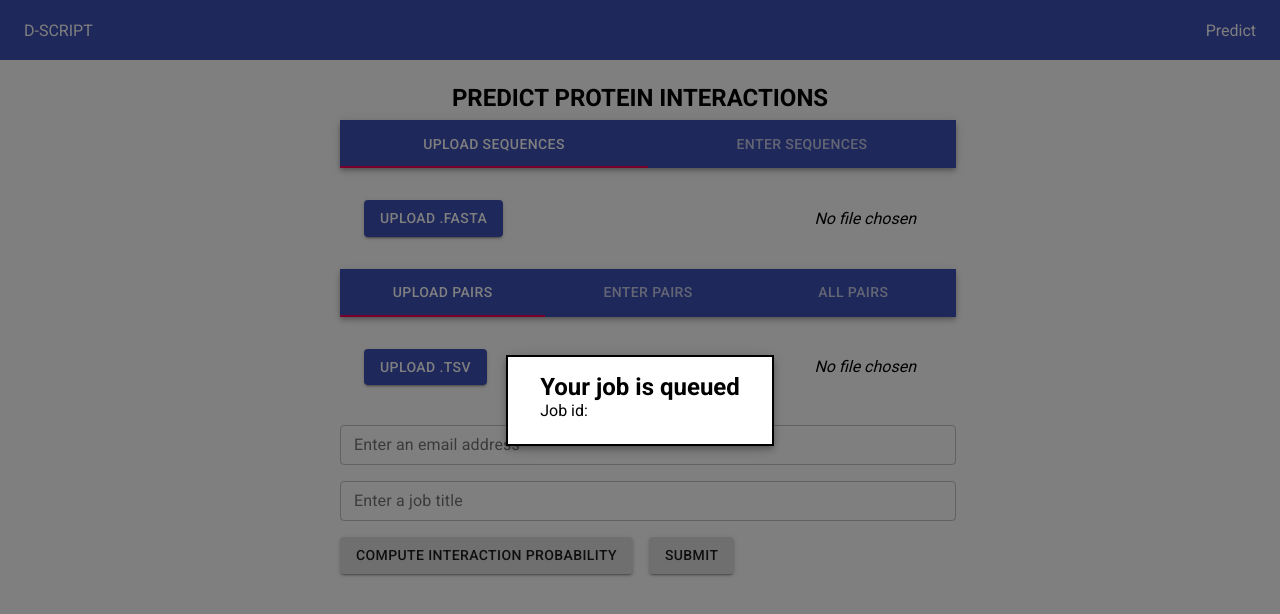
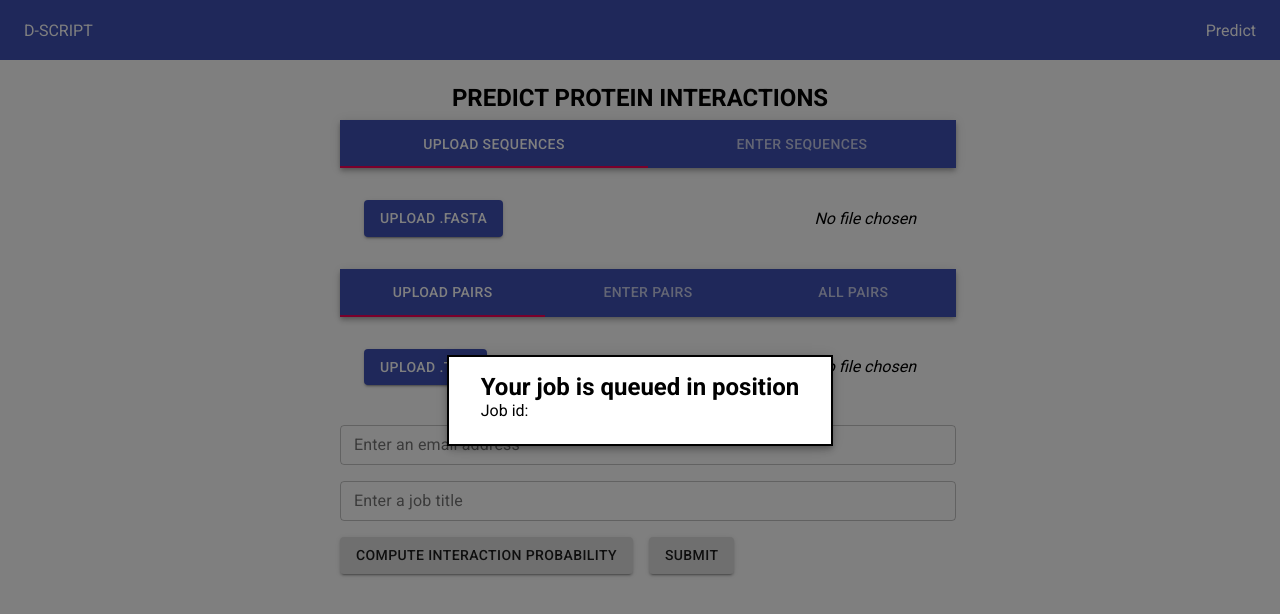
Before and after one commit to samsledje/D-SCRIPT, a React (Create React App) app in the folder web-server/frontend/: page /predict in a window 1280 px wide. Both pictures are taken after a click on the button "COMPUTE INTERACTION PROBABILITY". Shown: the top 614 px of the page. Built offline with nearby package versions, Linux system fonts and the light colour scheme; no server answers.

Commit message:
Passed job id to user upon initial post and handled first job position indication

```diff
--- a/web-server/frontend/src/components/modules/PredictInput.js
+++ b/web-server/frontend/src/components/modules/PredictInput.js
@@ -20,6 +20,8 @@
         'seqsInput': ''
     });
     const [modalOpen, setModalOpen] = useState(false);
+    const [jobId, setJobId] = useState('');
+    const [jobPosition, setJobPosition] = useState('');
 
     const handleModalClose = () => {
         setModalOpen(false)
@@ -109,7 +111,10 @@
             .post("http://localhost:8000/api/predict/", uploadData)
             .then((res) => {
                 console.log(res)
-                setModalOpen(false)
+                setJobId(res.data.id)
+                if (res.data.first) {
+                    setJobPosition(1)
+                }
             })
             .catch((err) => console.log(err))
 
@@ -162,7 +167,7 @@
                 <Button variant='contained' onClick={handleSubmit}>Compute Interaction Probability</Button>
                 <Button variant='contained' onClick={testSubmit}>Submit</Button>
             </form>
-            <SubmissionModal open={modalOpen} handleClose={handleModalClose}></SubmissionModal>
+            <SubmissionModal open={modalOpen} handleClose={handleModalClose} id={jobId} position={jobPosition}></SubmissionModal>
         </div>
     )
 }
--- a/web-server/frontend/src/components/modules/SubmissionModal.js
+++ b/web-server/frontend/src/components/modules/SubmissionModal.js
@@ -31,8 +31,8 @@
               >
                 <Fade in={props.open}>
                   <div className={classes.paper}>
-                    <h2>Your job is queued</h2>
-                    <p>Job id: </p>
+                    <h2>Your job is queued in position {props.position}</h2>
+                    <p>Job id: {props.id}</p>
                   </div>
                 </Fade>
               </Modal>
```
Also changed, not shown: 1 other file (tests, documents, lock files or other folders).
